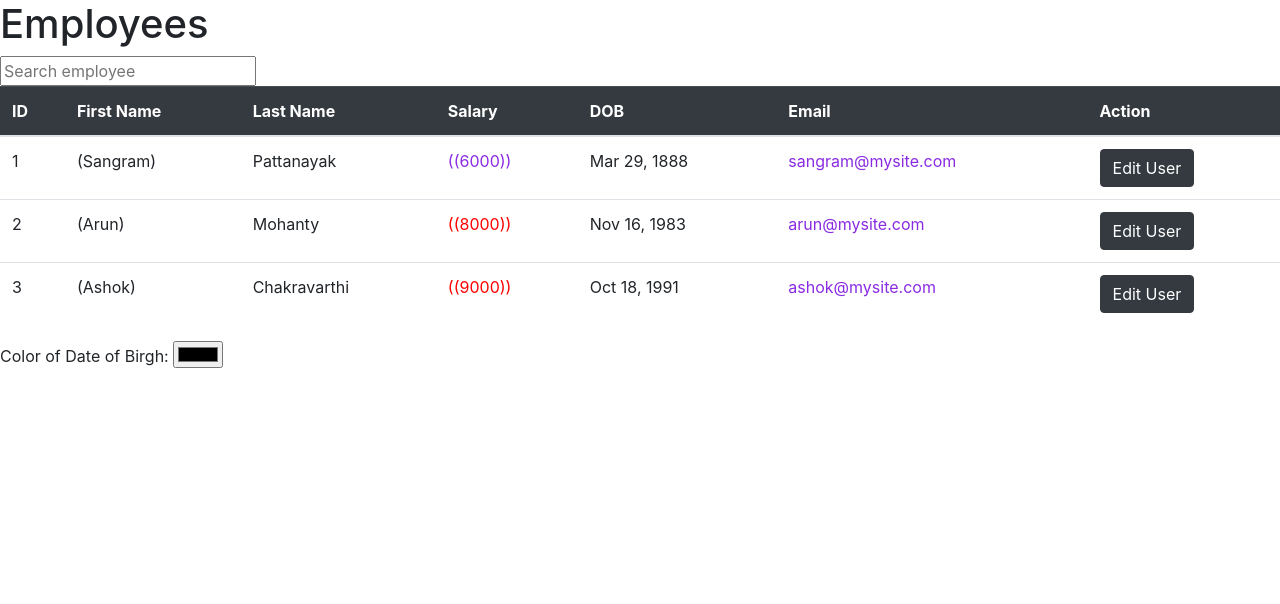
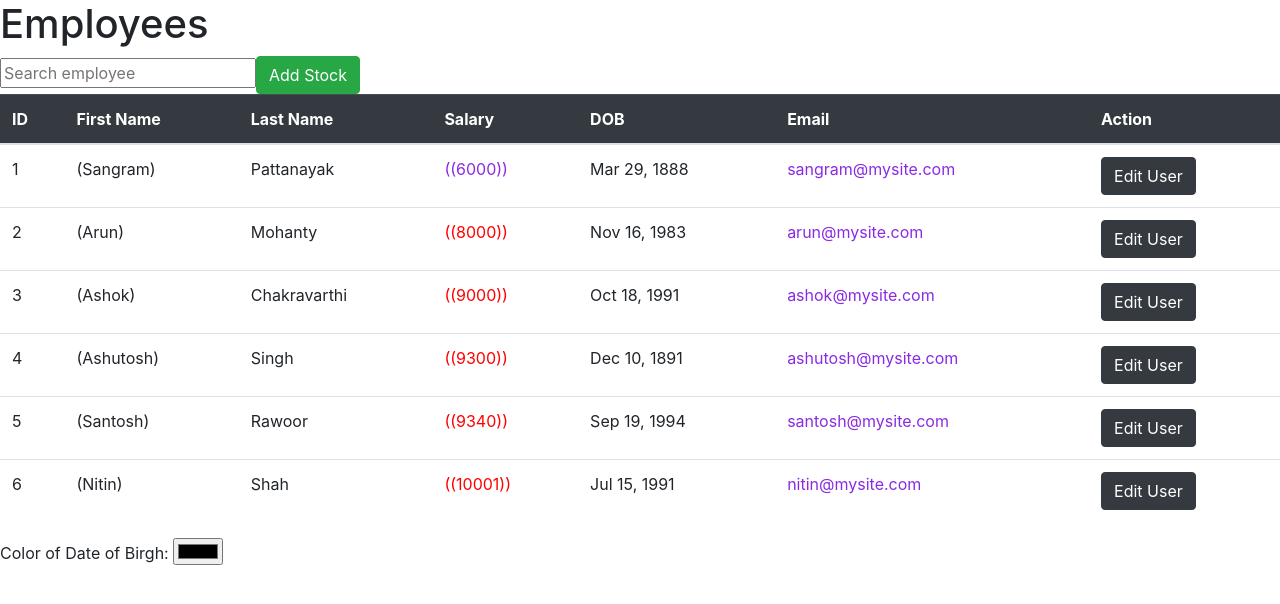
Before and after one commit to psangrama/NgAssignment, an Angular app: page / in a window 1280 px wide. Shown: the top 604 px of the page. Built offline with nearby package versions, Linux system fonts and the light colour scheme.

Commit message:
Added servicre layer and moved data from components to service layer

```diff
--- a/src/app/components/employee/employee.component.html
+++ b/src/app/components/employee/employee.component.html
@@ -1,6 +1,7 @@
 <h1>Employees</h1>
 
 <input type="text" placeholder="Search employee" [(ngModel)]="searchedEmployee">
+<button class="btn btn-success" (click)="AddStock()">Add Stock</button>
 <table class="table">
   <thead class="table-dark">
     <tr>
--- a/src/app/components/employee/employee.component.ts
+++ b/src/app/components/employee/employee.component.ts
@@ -1,4 +1,5 @@
 import { Component, OnInit } from '@angular/core';
+import { EmployeeService } from 'src/app/services/employee.service';
 import { IEmployeeModel } from 'src/models/Employee';
 
 @Component({
@@ -13,15 +14,14 @@ export class EmployeeComponent implements OnInit {
   public cellTextDynamicColor: string;
   public searchedEmployee: string;
 
-  constructor() {
+  constructor(public employeeService: EmployeeService) {
     this.employees = [];
     this.salaryHighlighter = "";
     this.cellTextDynamicColor = ""
     this.searchedEmployee = '';
   }
-
-  ngOnInit(): void {
-    this.employees = [
+  public AddStock() {
+    this.employees.push(
       {
         employeeID: 1,
         firstName: 'Sangram',
@@ -29,24 +29,37 @@ export class EmployeeComponent implements OnInit {
         salary: 6000,
         dOB: new Date('1888-03-29T00:00:00'),
         email: 'sangram@mysite.com',
-      },
-      {
-        employeeID: 2,
-        firstName: 'Arun',
-        lastName: 'Mohanty',
-        salary: 8000,
-        dOB: new Date('1983-11-16T00:00:00'),
-        email: 'arun@mysite.com',
-      },
-      {
-        employeeID: 3,
-        firstName: 'Ashok',
-        lastName: 'Chakravarthi',
-        salary: 9000,
-        dOB: new Date('1991-10-18T00:00:00'),
-        email: 'ashok@mysite.com',
-      },
-    ];
+      }
+    );
+  }
+
+  ngOnInit(): void {
+    this.employees = this.employeeService.getStocks();// .slice(0,3); - slice is used like bunch of rows from an actual rows.
+    //   [{
+    //     employeeID: 1,
+    //     firstName: 'Sangram',
+    //     lastName: 'Pattanayak',
+    //     salary: 6000,
+    //     dOB: new Date('1888-03-29T00:00:00'),
+    //     email: 'sangram@mysite.com',
+    //   },
+    //   {
+    //     employeeID: 2,
+    //     firstName: 'Arun',
+    //     lastName: 'Mohanty',
+    //     salary: 8000,
+    //     dOB: new Date('1983-11-16T00:00:00'),
+    //     email: 'arun@mysite.com',
+    //   },
+    //   {
+    //     employeeID: 3,
+    //     firstName: 'Ashok',
+    //     lastName: 'Chakravarthi',
+    //     salary: 9000,
+    //     dOB: new Date('1991-10-18T00:00:00'),
+    //     email: 'ashok@mysite.com',
+    //   },
+    // ];
   }
 
 
--- /dev/null
+++ b/src/app/services/employee.service.ts
@@ -0,0 +1,67 @@
+import { Injectable } from '@angular/core';
+import { IEmployeeModel } from 'src/models/Employee';
+
+@Injectable({
+  providedIn: 'root'
+})
+
+export class EmployeeService {
+
+  constructor() {
+
+  }
+
+  public getStocks():IEmployeeModel[]{
+    return [
+      {
+        employeeID: 1,
+        firstName: 'Sangram',
+        lastName: 'Pattanayak',
+        salary: 6000,
+        dOB: new Date('1888-03-29T00:00:00'),
+        email: 'sangram@mysite.com',
+      },
+      {
+        employeeID: 2,
+        firstName: 'Arun',
+        lastName: 'Mohanty',
+        salary: 8000,
+        dOB: new Date('1983-11-16T00:00:00'),
+        email: 'arun@mysite.com',
+      },
+      {
+        employeeID: 3,
+        firstName: 'Ashok',
+        lastName: 'Chakravarthi',
+        salary: 9000,
+        dOB: new Date('1991-10-18T00:00:00'),
+        email: 'ashok@mysite.com',
+      },
+      {
+        employeeID: 4,
+        firstName: 'Ashutosh',
+        lastName: 'Singh',
+        salary: 9300,
+        dOB: new Date('1891-12-10T00:00:00'),
+        email: 'ashutosh@mysite.com',
+      },
+      {
+        employeeID: 5,
+        firstName: 'Santosh',
+        lastName: 'Rawoor',
+        salary: 9340,
+        dOB: new Date('1994-09-19T00:00:00'),
+        email: 'santosh@mysite.com',
+      },
+      {
+        employeeID: 6,
+        firstName: 'Nitin',
+        lastName: 'Shah',
+        salary: 10001,
+        dOB: new Date('1991-07-15T00:00:00'),
+        email: 'nitin@mysite.com',
+      },
+    ];
+  }
+
+}
--- a/src/app/shared/search.pipe.ts
+++ b/src/app/shared/search.pipe.ts
@@ -2,7 +2,8 @@ import { Pipe, PipeTransform } from '@angular/core';
 import { IEmployeeModel } from 'src/models/Employee';
 
 @Pipe({
-  name: 'search'
+  name: 'search',
+  pure: false
 })
 export class SearchPipe implements PipeTransform {
 
```
Also changed, not shown: 1 other file (tests, documents, lock files or other folders).
